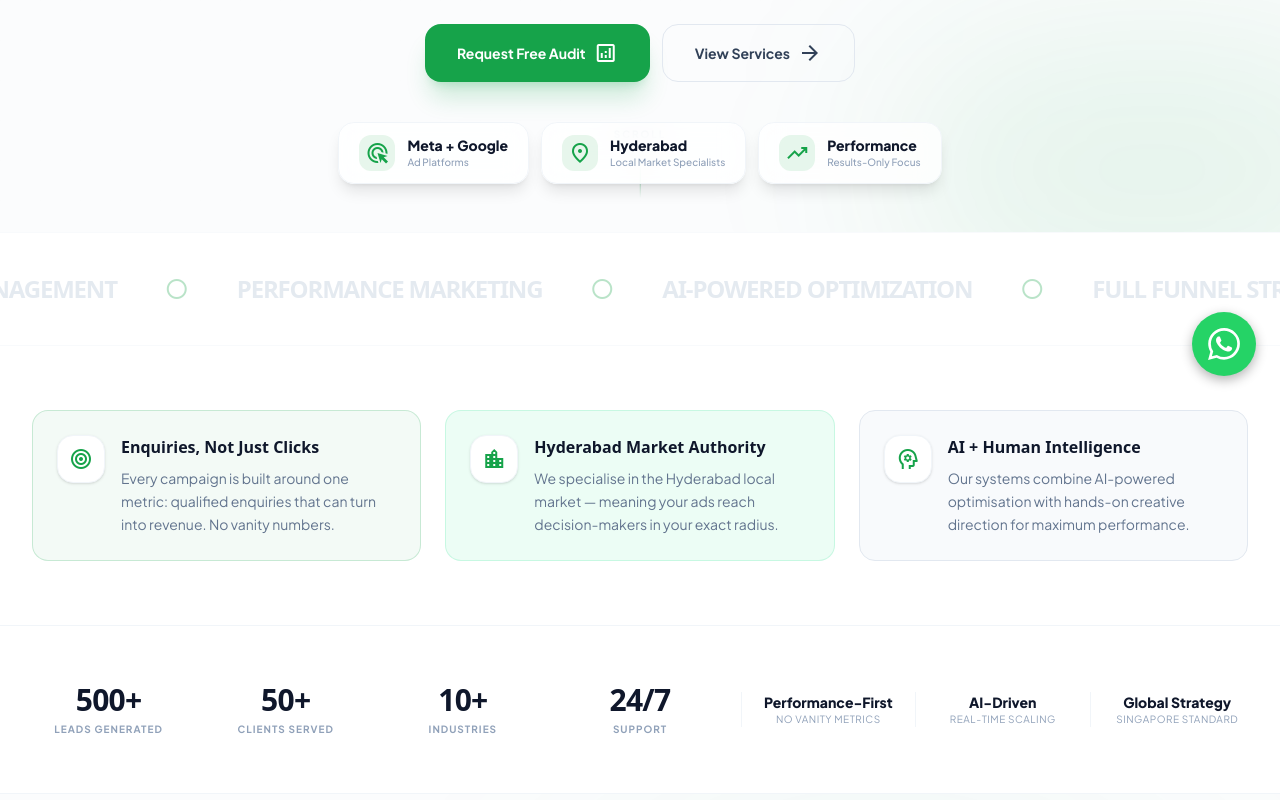
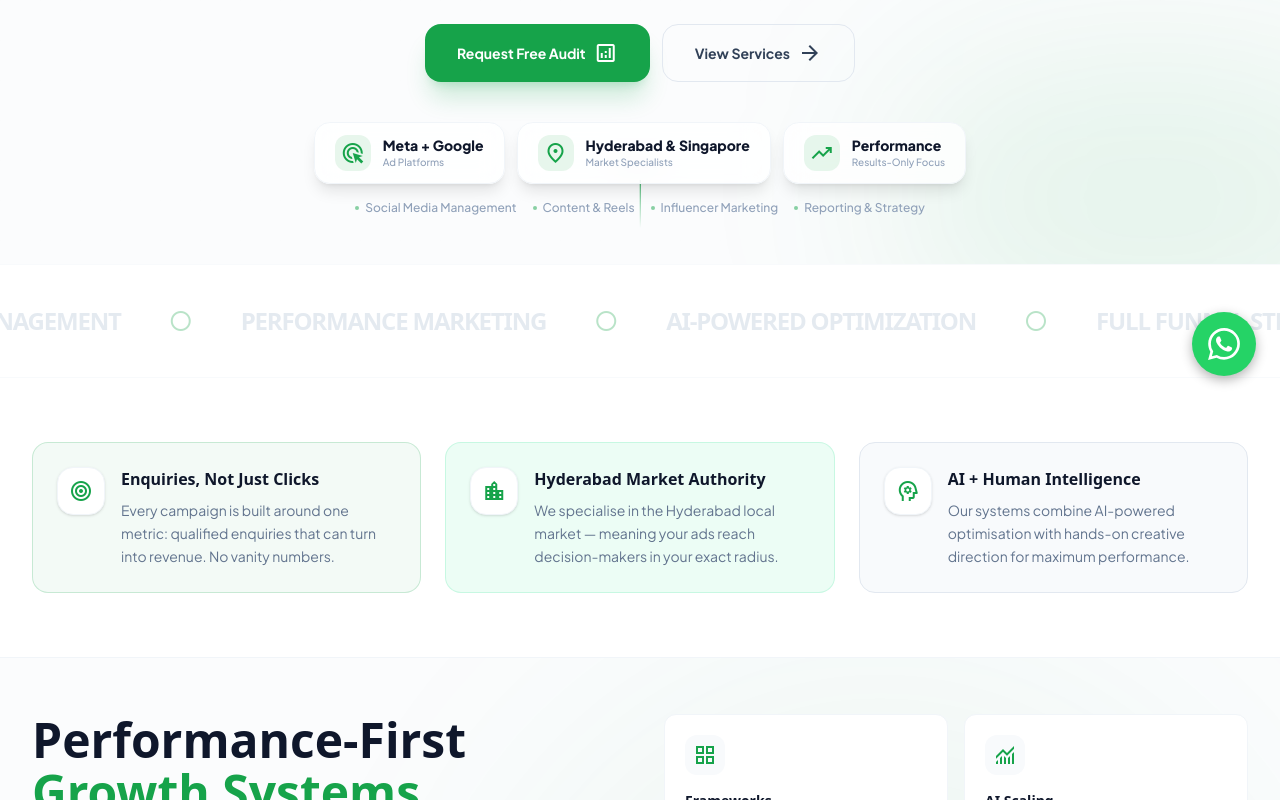
Before and after one commit to varuntejreddy03/flowreach, a React (Vite) app: page / in a window 1280 px wide. Shown: the part 400-1200 px from the top of the page. Built offline with nearby package versions, Linux system fonts and the light colour scheme; a web font is replaced by a local one.

Commit message:
Update homepage headline, add services, remove stats and testimonial, add LinkedIn and Singapore

```diff
--- a/src/components/Footer.jsx
+++ b/src/components/Footer.jsx
@@ -27,6 +27,10 @@ const Footer = () => (
               <span className="material-symbols-outlined text-primary text-lg">location_on</span>
               <span>Gachibowli, Hyderabad, Telangana</span>
             </li>
+            <li className="flex items-start gap-3 text-slate-600 text-sm">
+              <span className="material-symbols-outlined text-primary text-lg">location_on</span>
+              <span>Singapore</span>
+            </li>
           </ul>
         </div>
 
@@ -51,6 +55,16 @@ const Footer = () => (
             >
               <svg className="h-5 w-5" fill="currentColor" viewBox="0 0 24 24"><path d="M12 2.163c3.204 0 3.584.012 4.85.07 3.252.148 4.771 1.691 4.919 4.919.058 1.265.069 1.645.069 4.849 0 3.205-.012 3.584-.069 4.849-.149 3.225-1.664 4.771-4.919 4.919-1.266.058-1.644.07-4.85.07-3.204 0-3.584-.012-4.849-.07-3.26-.149-4.771-1.699-4.919-4.92-.058-1.265-.07-1.644-.07-4.849 0-3.204.013-3.583.07-4.849.149-3.227 1.664-4.771 4.919-4.919 1.266-.057 1.645-.069 4.849-.069zm0-2.163c-3.259 0-3.667.014-4.947.072-4.358.2-6.78 2.618-6.98 6.98-.059 1.281-.073 1.689-.073 4.948 0 3.259.014 3.668.072 4.948.2 4.358 2.618 6.78 6.98 6.98 1.281.058 1.689.072 4.948.072 3.259 0 3.668-.014 4.948-.072 4.354-.2 6.782-2.618 6.979-6.98.059-1.28.073-1.689.073-4.948 0-3.259-.014-3.667-.072-4.947-.196-4.354-2.617-6.78-6.979-6.98-1.281-.059-1.69-.073-4.949-.073zm0 5.838c-3.403 0-6.162 2.759-6.162 6.162s2.759 6.163 6.162 6.163 6.162-2.759 6.162-6.163-2.759-6.162-6.162-6.162zm0 10.162c-2.209 0-4-1.79-4-4 0-2.209 1.791-4 4-4s4 1.791 4 4c0 2.21-1.791 4-4 4zm6.406-11.845c-.796 0-1.441.645-1.441 1.44s.645 1.44 1.441 1.44c.795 0 1.439-.645 1.439-1.44s-.644-1.44-1.439-1.44z" /></svg>
             </motion.a>
+            <motion.a
+              whileHover={{ y: -3 }}
+              className="w-10 h-10 rounded-full bg-slate-50 flex items-center justify-center text-slate-400 hover:text-primary hover:bg-white hover:shadow-lg transition-all"
+              href="#"
+              target="_blank"
+              rel="noopener noreferrer"
+              title="LinkedIn - Link coming soon"
+            >
+              <svg className="h-5 w-5" fill="currentColor" viewBox="0 0 24 24"><path d="M20.447 20.452h-3.554v-5.569c0-1.328-.027-3.037-1.852-3.037-1.853 0-2.136 1.445-2.136 2.939v5.667H9.351V9h3.414v1.561h.046c.477-.9 1.637-1.85 3.37-1.85 3.601 0 4.267 2.37 4.267 5.455v6.286zM5.337 7.433c-1.144 0-2.063-.926-2.063-2.065 0-1.138.92-2.063 2.063-2.063 1.14 0 2.064.925 2.064 2.063 0 1.139-.925 2.065-2.064 2.065zm1.782 13.019H3.555V9h3.564v11.452zM22.225 0H1.771C.792 0 0 .774 0 1.729v20.542C0 23.227.792 24 1.771 24h20.451C23.2 24 24 23.227 24 22.271V1.729C24 .774 23.2 0 22.222 0h.003z" /></svg>
+            </motion.a>
           </div>
         </div>
       </div>
--- a/src/pages/CaseStudiesPage.jsx
+++ b/src/pages/CaseStudiesPage.jsx
@@ -22,7 +22,7 @@ const caseStudies = [
     results: [
       { metric: "60%", label: "Cost Reduction" },
       { metric: "4x", label: "Qualified Visits" },
-      { metric: "₹12L+", label: "Monthly Pipeline" },
+      { metric: "80%", label: "Pipeline Growth" },
     ],
     quote: "We went from random walk-ins to qualified, intent-driven buyers within weeks.",
   },
@@ -33,7 +33,7 @@ const caseStudies = [
     solution: "Offer-based Meta campaigns with lead magnet funnels (free trial passes), automated follow-up sequences, and location-based targeting.",
     results: [
       { metric: "85+", label: "New Members/Month" },
-      { metric: "₹120", label: "Avg. Cost Per Lead" },
+      { metric: "65%", label: "Lower Cost Per Lead" },
       { metric: "30%", label: "Retention Boost" },
     ],
     quote: "Every month now feels like January — consistent signups all year round.",
--- a/src/pages/HomePage.jsx
+++ b/src/pages/HomePage.jsx
@@ -66,15 +66,15 @@ const HomePage = () => {
               variants={itemVariants}
               className="text-3xl sm:text-4xl md:text-6xl lg:text-7xl font-black text-slate-900 tracking-tight leading-[0.95] mb-4 md:mb-6 max-w-5xl"
             >
-              Predictable <span className="relative inline-block text-transparent bg-clip-text bg-gradient-to-r from-primary to-emerald-400">
-                Revenue
+              From Brand Visibility to <br className="hidden md:block" /><span className="relative inline-block text-transparent bg-clip-text bg-gradient-to-r from-primary to-emerald-400">
+                Predictable Revenue
                 <motion.span
                   initial={{ width: 0 }}
                   animate={{ width: '100%' }}
                   transition={{ duration: 1, delay: 1 }}
                   className="absolute bottom-2 left-0 h-2 bg-primary/10 -z-10 rounded-full"
                 ></motion.span>
-              </span> <br className="hidden md:block" /> Pipelines
+              </span>
             </motion.h1>
 
             <motion.p
@@ -113,7 +113,7 @@ const HomePage = () => {
             >
               {[
                 { icon: "ads_click", value: "Meta + Google", label: "Ad Platforms" },
-                { icon: "location_on", value: "Hyderabad", label: "Local Market Specialists" },
+                { icon: "location_on", value: "Hyderabad & Singapore", label: "Market Specialists" },
                 { icon: "trending_up", value: "Performance", label: "Results-Only Focus" },
               ].map((card, i) => (
                 <motion.div
@@ -131,6 +131,21 @@ const HomePage = () => {
                     <p className="text-slate-400 text-[9px] sm:text-[10px] font-medium">{card.label}</p>
                   </div>
                 </motion.div>
+              ))}
+            </motion.div>
+
+            {/* Small Service Links */}
+            <motion.div
+              initial={{ opacity: 0 }}
+              animate={{ opacity: 1 }}
+              transition={{ delay: 1.6 }}
+              className="flex flex-wrap justify-center gap-x-4 gap-y-1 mt-4 px-2"
+            >
+              {["Social Media Management", "Content & Reels", "Influencer Marketing", "Reporting & Strategy"].map((svc, i) => (
+                <Link key={i} to="/services" className="text-[10px] sm:text-xs text-slate-400 hover:text-primary transition-colors font-medium flex items-center gap-1.5">
+                  <span className="w-1 h-1 rounded-full bg-primary/50"></span>
+                  {svc}
+                </Link>
               ))}
             </motion.div>
           </motion.div>
@@ -215,46 +230,6 @@ const HomePage = () => {
                 </div>
               </motion.div>
             ))}
-          </div>
-        </div>
-      </section>
-
-      {/* Combined Stats + Counter Strip */}
-      <section className="py-8 sm:py-10 bg-white border-b border-slate-100">
-        <div className="max-w-7xl mx-auto px-4 sm:px-6 lg:px-8">
-          <div className="grid grid-cols-2 sm:grid-cols-4 lg:grid-cols-7 gap-4 sm:gap-6 items-center">
-            {[
-              { value: "500+", label: "Leads Generated", icon: "group" },
-              { value: "50+", label: "Clients Served", icon: "handshake" },
-              { value: "10+", label: "Industries", icon: "category" },
-              { value: "24/7", label: "Support", icon: "support_agent" },
-            ].map((stat, i) => (
-              <motion.div
-                key={i}
-                initial={{ opacity: 0, y: 15 }}
-                whileInView={{ opacity: 1, y: 0 }}
-                transition={{ delay: i * 0.08 }}
-                viewport={{ once: true }}
-                className="text-center py-4"
-              >
-                <p className="text-xl sm:text-2xl md:text-3xl font-black text-slate-900 tracking-tight font-display">{stat.value}</p>
-                <p className="text-slate-400 text-[10px] font-bold uppercase tracking-widest mt-1">{stat.label}</p>
-              </motion.div>
-            ))}
-            <div className="hidden lg:block col-span-3">
-              <div className="grid grid-cols-3 gap-4">
-                {[
-                  { label: "Performance-First", sub: "No Vanity Metrics" },
-                  { label: "AI-Driven", sub: "Real-time Scaling" },
-                  { label: "Global Strategy", sub: "Singapore Standard" },
-                ].map((item, i) => (
-                  <div key={i} className="text-center border-l border-slate-100 pl-4">
-                    <p className="text-sm font-black text-slate-900">{item.label}</p>
-                    <p className="text-[10px] text-slate-400 uppercase tracking-wider">{item.sub}</p>
-                  </div>
-                ))}
-              </div>
-            </div>
           </div>
         </div>
       </section>
@@ -480,35 +455,6 @@ const HomePage = () => {
         </div>
       </section>
 
-      {/* Client Testimonial / Social Proof */}
-      <section className="py-10 sm:py-12 bg-slate-50 border-t border-slate-100">
-        <div className="max-w-4xl mx-auto px-4 sm:px-6 lg:px-8">
-          <motion.div
-            initial={{ opacity: 0, y: 20 }}
-            whileInView={{ opacity: 1, y: 0 }}
-            viewport={{ once: true }}
-            className="text-center"
-          >
-            <div className="inline-flex items-center gap-0.5 mb-6">
-              {[1, 2, 3, 4, 5].map((s) => (
-                <span key={s} className="material-symbols-outlined text-amber-400 text-xl">star</span>
-              ))}
-            </div>
-            <blockquote className="text-base sm:text-lg md:text-2xl font-light text-slate-700 leading-relaxed mb-4 sm:mb-6 italic px-2">
-              "FlowReach completely transformed our digital presence. Within 2 months, we went from inconsistent social media to a full lead generation system that brings qualified enquiries every week."
-            </blockquote>
-            <div className="flex items-center justify-center gap-3">
-              <div className="w-10 h-10 rounded-full bg-primary/10 flex items-center justify-center text-primary">
-                <span className="material-symbols-outlined text-lg">person</span>
-              </div>
-              <div className="text-left">
-                <p className="font-black text-slate-900 text-sm">Education Consultant</p>
-                <p className="text-xs text-slate-400">Hyderabad, India</p>
-              </div>
-            </div>
-          </motion.div>
-        </div>
-      </section>
 
       {/* FAQ Section */}
       <section className="py-10 sm:py-14 bg-white border-t border-slate-100">
--- a/src/pages/ServicesPage.jsx
+++ b/src/pages/ServicesPage.jsx
@@ -116,6 +116,45 @@ const ServicesPage = () => {
         "Clear ROI analysis",
         "Strategy review call"
       ]
+    },
+    {
+      id: "06",
+      title: "Content Creation & Video Strategy",
+      subtitle: "Brand Presence & Paid Support",
+      problem: "Generic Content",
+      problemDesc: "Posting without a strategy weakens your brand and fails to support paid advertising performance.",
+      solution: "Strategic Content Systems",
+      solutionDesc: "We create strategic, conversion-focused content designed to strengthen your brand presence and support paid advertising performance. Our content approach is built around visibility, engagement, and enquiry generation — not just aesthetics.",
+      tag: "CONTENT",
+      icon: "videocam",
+      points: [
+        "Reels & Short-Form Video Strategy",
+        "Script & Concept Planning",
+        "Promotional Campaign Content",
+        "Platform-Optimised Creative Formats",
+        "Ad Creative Direction",
+        "Content Calendar Alignment"
+      ],
+      footer: "Every piece of content is aligned with your growth objectives and promotion strategy."
+    },
+    {
+      id: "07",
+      title: "Influencer & Promotion Campaigns",
+      subtitle: "Credibility & Reach",
+      problem: "Low Brand Trust",
+      problemDesc: "Without structured influencer collaborations, your brand misses out on credibility and targeted reach.",
+      solution: "Strategic Partnerships",
+      solutionDesc: "We design structured influencer collaborations to increase brand credibility, targeted reach, and campaign effectiveness. Our approach focuses on strategic partnerships that align with your audience and business goals.",
+      tag: "INFLUENCER",
+      icon: "group",
+      points: [
+        "Influencer Identification & Shortlisting",
+        "Campaign Strategy & Coordination",
+        "Reel & Story Collaborations",
+        "Promotion Timeline Planning",
+        "Performance Monitoring & Reporting"
+      ],
+      footer: "We ensure influencer efforts support your broader advertising and brand growth strategy."
     }
   ];
 
@@ -242,7 +281,7 @@ const ServicesPage = () => {
             className="flex flex-wrap justify-center gap-2 sm:gap-3"
           >
             {[
-              { icon: "grid_view", label: "5 Core Services" },
+              { icon: "grid_view", label: "7 Core Services" },
               { icon: "ads_click", label: "Meta & Google Ads" },
               { icon: "psychology", label: "AI-Driven Campaigns" },
               { icon: "location_on", label: "Hyderabad Focused" },
@@ -349,7 +388,7 @@ const ServicesPage = () => {
 
                     <h4 className="text-slate-900 font-black text-base mb-5 flex items-center gap-3">
                       <span className="w-8 h-8 rounded-lg bg-primary/10 flex items-center justify-center text-primary">
-                        {service.id === "01" ? "1" : service.id === "02" ? "2" : service.id === "03" ? "3" : service.id === "04" ? "4" : "5"}
+                        {parseInt(service.id)}
                       </span>
                       Plan Deliverables
                     </h4>
@@ -392,6 +431,12 @@ const ServicesPage = () => {
                           </li>
                         ))}
                       </ul>
+                    )}
+
+                    {service.footer && (
+                      <p className="mt-4 text-slate-500 text-xs sm:text-sm italic leading-relaxed border-l-2 border-primary/30 pl-3">
+                        {service.footer}
+                      </p>
                     )}
 
                     <button onClick={() => navigate('/contact')} className="mt-6 sm:mt-8 w-full py-3.5 sm:py-4 rounded-xl bg-primary text-white text-sm font-bold shadow-lg hover:bg-primary-dark transition-all">
```
